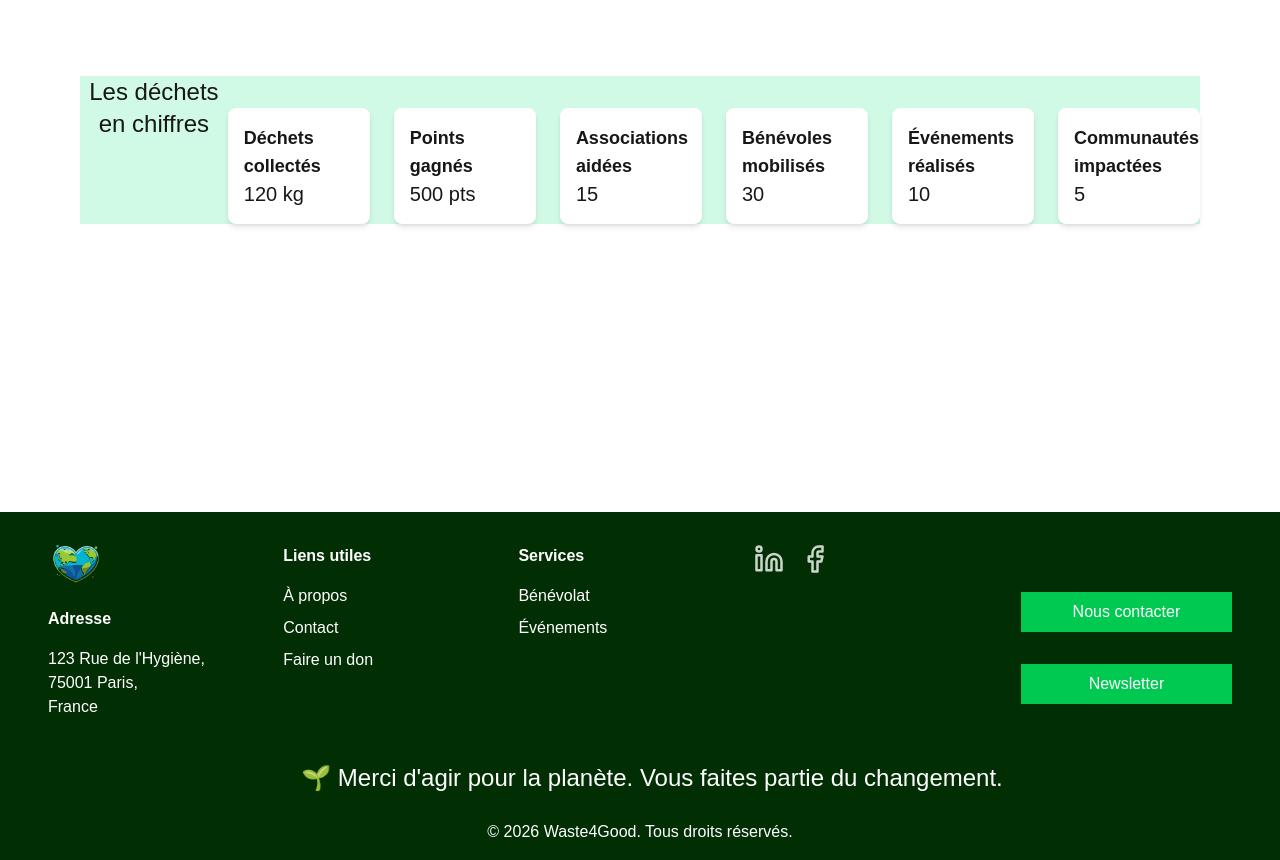
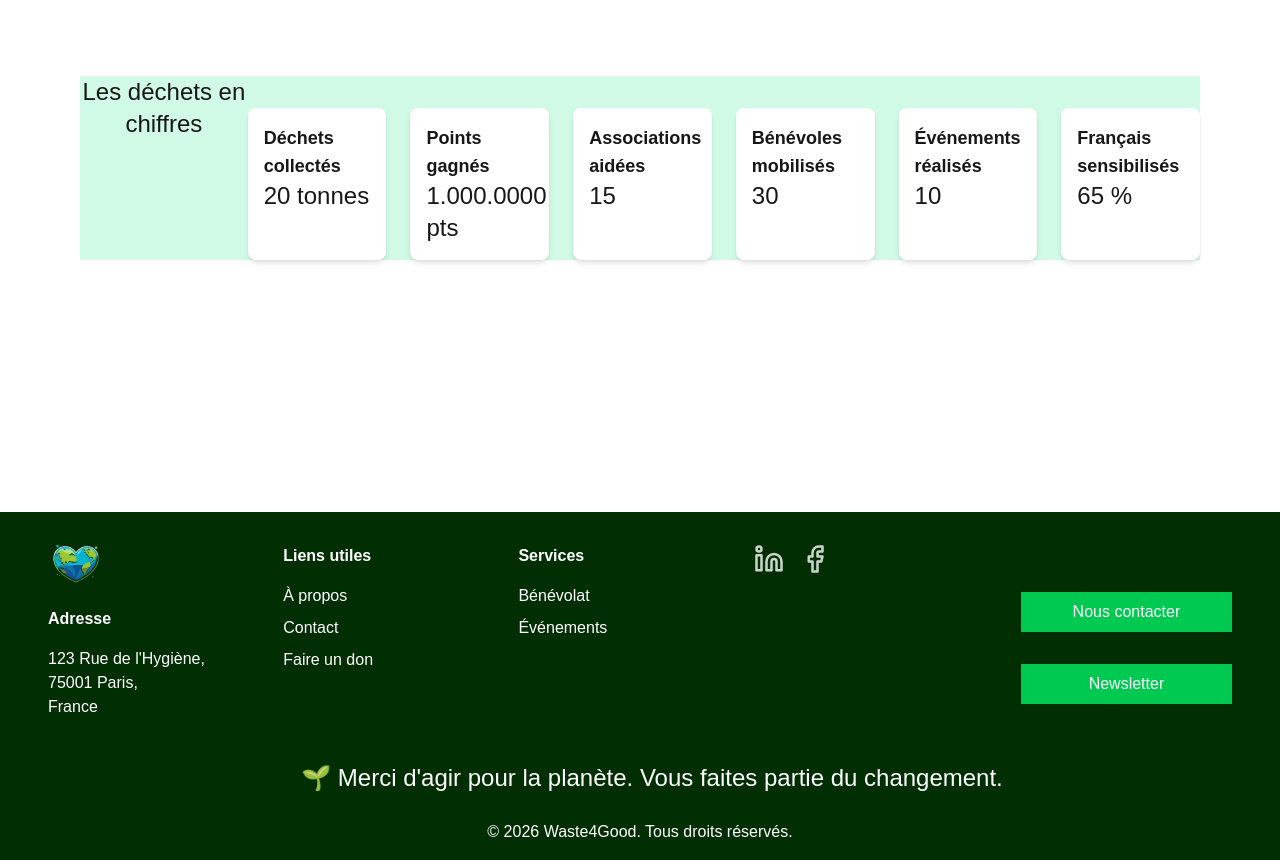
Before and after one commit to EvaTP/Waste4Good, a Next.js app in the folder waste4good-front/: page / in a window 1280 px wide. Shown: the part 800-1660 px from the top of the page. Built offline with nearby package versions, Linux system fonts and the light colour scheme.

Commit message:
fix(dashboard): to use userId instead of firstName

```diff
--- a/waste4good-front/src/app/dashboard/page.js
+++ b/waste4good-front/src/app/dashboard/page.js
@@ -31,41 +31,51 @@ export default function Dashboard() {
     fetchData();
   }, []);
 
-  useEffect(() => {
-    const storedName = localStorage.getItem("firstName");
-    if (storedName) {
-      setFirstName(storedName);
-    }
-  }, []);
-
+  // Récupérer le nom complet et le prénom
   useEffect(() => {
     const storedUserName = localStorage.getItem("userName");
     if (storedUserName) {
       setUserName(storedUserName);
+      setFirstName(storedUserName.split(" ")[0]);
     }
   }, []);
 
+  // Récupérer les données de collecte
   useEffect(() => {
     const fetchDashboardData = async () => {
-      const storedFirstName = localStorage.getItem("firstName");
-      if (!storedFirstName) return;
+      const userId = localStorage.getItem("userId");
+      if (!userId) return;
 
-      const response = await fetch(
-        `https://waste4good-back.vercel.app/dashboard/${storedFirstName}`,
-      );
-      const data = await response.json();
-
-      console.log("🦊 DASHBOARD DATA :", data);
-
-      setCollectionsData(data);
+      try {
+        const response = await fetch(
+          `https://waste4good-back.vercel.app/dashboard/${userId}`,
+        );
+        const data = await response.json();
+        console.log("🦊 DASHBOARD DATA :", data);
+        setCollectionsData(data);
+      } catch (error) {
+        console.error("Erreur fetch dashboard:", error);
+      }
     };
     fetchDashboardData();
   }, []);
 
   // retrouver la quantité de déchets collectés par type
   const getQuantityByType = (type) => {
-    if (!Array.isArray(collectionsData)) return 0; // sécurité
-    const item = collectionsData.find((entry) => entry.type === type);
+    if (!Array.isArray(collectionsData)) return 0; // sécurité : on commence par vérifier que collectionsData est un tableau
+
+    const typeMapping = {
+      "Mégots de cigarette": "cigarette",
+      Plastique: "plastic",
+      Verre: "glass",
+      Métal: "metal",
+      Electronique: "electronic",
+      Autre: "other",
+      Textile: "textile",
+    };
+
+    const dbType = typeMapping[type];
+    const item = collectionsData.find((entry) => entry.type === dbType);
     return item ? item.total_quantity : 0;
   };
 
--- a/waste4good-front/src/app/page.js
+++ b/waste4good-front/src/app/page.js
@@ -52,27 +52,27 @@ export default function Home() {
           <div className="grid grid-cols-1 md:grid-cols-2 lg:grid-cols-6 gap-6 mt-8">
             <div className="bg-white p-4 rounded-lg shadow-md">
               <h3 className="text-lg font-semibold">Déchets collectés</h3>
-              <p className="text-xl">120 kg</p>
+              <p className="text-2xl">20 tonnes</p>
             </div>
             <div className="bg-white p-4 rounded-lg shadow-md">
               <h3 className="text-lg font-semibold">Points gagnés</h3>
-              <p className="text-xl">500 pts</p>
+              <p className="text-2xl">1.000.0000 pts</p>
             </div>
             <div className="bg-white p-4 rounded-lg shadow-md">
               <h3 className="text-lg font-semibold">Associations aidées</h3>
-              <p className="text-xl">15</p>
+              <p className="text-2xl">15</p>
             </div>
             <div className="bg-white p-4 rounded-lg shadow-md">
               <h3 className="text-lg font-semibold">Bénévoles mobilisés</h3>
-              <p className="text-xl">30</p>
+              <p className="text-2xl">30</p>
             </div>
             <div className="bg-white p-4 rounded-lg shadow-md">
               <h3 className="text-lg font-semibold">Événements réalisés</h3>
-              <p className="text-xl">10</p>
+              <p className="text-2xl">10</p>
             </div>
             <div className="bg-white p-4 rounded-lg shadow-md">
-              <h3 className="text-lg font-semibold">Communautés impactées</h3>
-              <p className="text-xl">5</p>
+              <h3 className="text-lg font-semibold">Français sensibilisés</h3>
+              <p className="text-2xl">65 %</p>
             </div>
           </div>
         </div>
```
